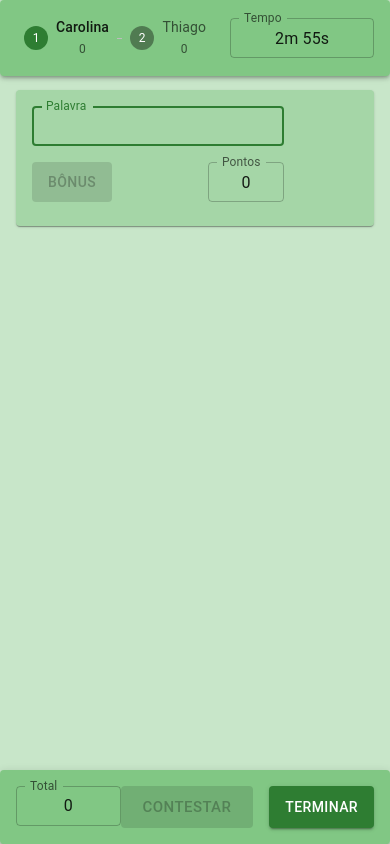
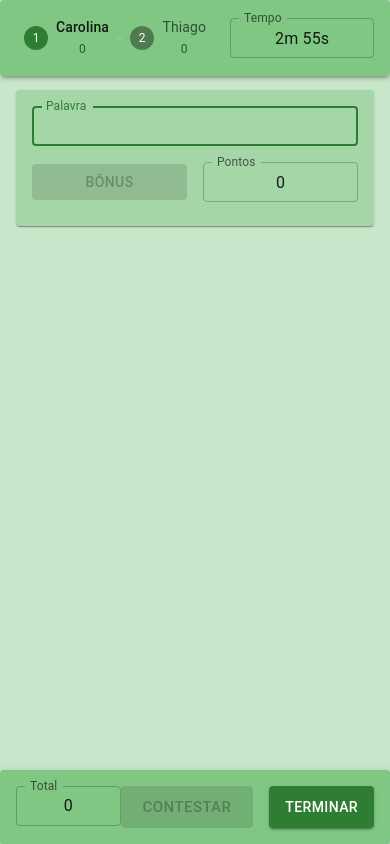
Before and after one commit to zanlucathiago/scrabble, a React (Create React App) app: page / in a window 390 px wide. Built offline with nearby package versions, Linux system fonts and the light colour scheme.

Commit message:
fix: update libs, mobile layout

```diff
--- a/src/components/Column.jsx
+++ b/src/components/Column.jsx
@@ -1,77 +1,83 @@
-import { Button, Stack, TextField } from '@mui/material';
-import { useState } from 'react';
-import WordInput from './WordInput';
+import { Button, Grid, Stack, TextField } from '@mui/material'
+import { useState } from 'react'
+import WordInput from './WordInput'
 
 const multipliers = [
   {
     value: 1,
-    color: 'success',
+    color: 'success'
   },
   {
     value: 2,
     badgeContent: '2x',
-    textColor: 'white',
+    textColor: 'white'
   },
   {
     value: 3,
     badgeContent: '3x',
     color: 'error',
-    textColor: 'white',
-  },
-];
+    textColor: 'white'
+  }
+]
 
-export default function Column({
+export default function Column ({
   autoFocus,
   handleBlur,
   onClickMultiplier,
-  sum,
+  sum
 }) {
-  const [multiplier, setMultiplier] = useState(0);
+  const [multiplier, setMultiplier] = useState(0)
 
   const handleClickMultiplier = () => {
-    const value = multiplier === 2 ? 0 : multiplier + 1;
-    setMultiplier(value);
-    onClickMultiplier(multipliers[value].value);
-  };
+    const value = multiplier === 2 ? 0 : multiplier + 1
+    setMultiplier(value)
+    onClickMultiplier(multipliers[value].value)
+  }
 
-  const { badgeContent, color } = multipliers[multiplier];
+  const { badgeContent, color } = multipliers[multiplier]
 
   return (
+    <Grid container spacing={2}>
+      <Grid item style={{ width: '100%' }}>
+        <WordInput autoFocus={autoFocus} onBlur={handleBlur} />
+      </Grid>
+      <Grid item>
+        <Grid container spacing={2} justifyContent='space-between'>
+          <Grid item xs={6} style={{ width: '100%' }}>
             <Stack
               spacing={2}
-      alignItems="flex-start"
-      justifyContent="space-around"
+              justifyContent='space-around'
               style={{ height: '100%' }}
-    >
-      <WordInput autoFocus={autoFocus} onBlur={handleBlur} />
-      <Stack
-        direction="row"
-        justifyContent="space-between"
-        spacing={2}
-        style={{ width: '100%' }}
             >
               <Button
                 color={color}
                 disabled={!sum}
                 onClick={handleClickMultiplier}
-          variant="contained"
+                style={{ width: '100%' }}
+                variant='contained'
               >
                 Bônus {badgeContent}
               </Button>
+            </Stack>
+          </Grid>
+          <Grid item xs={6} style={{ width: '100%' }}>
             <TextField
-          color="success"
-          size="small"
-          label="Pontos"
+              color='success'
+              size='small'
+              label='Pontos'
+              style={{ width: '100%' }}
               value={sum}
               inputProps={{
-            style: { textAlign: 'center' },
+                style: { textAlign: 'center' }
               }}
               InputProps={{
                 readOnly: true,
-            style: { width: '76px' },
+                style: { width: '100%' }
               }}
             />
-      </Stack>
-    </Stack>
-  );
+          </Grid>
+        </Grid>
+      </Grid>
+    </Grid>
+  )
 }
--- a/src/components/Word.jsx
+++ b/src/components/Word.jsx
@@ -1,58 +1,58 @@
-import { Card, CardContent, Grid, Stack } from '@mui/material';
-import { useState } from 'react';
-import { get } from '../services/score';
-import Column from './Column';
-import Letters from './Letters';
+import { Card, CardContent, Grid, Stack } from '@mui/material'
+import { useState } from 'react'
+import { get } from '../services/score'
+import Column from './Column'
+import Letters from './Letters'
 
-export default function Word({ autoFocus, onBlur }) {
-  const [word, setWord] = useState('');
-  const [multiplier, setMultiplier] = useState(1);
-  const [sum, setSum] = useState(0);
-  const [letters, setLetters] = useState([]);
+export default function Word ({ autoFocus, onBlur }) {
+  const [word, setWord] = useState('')
+  const [multiplier, setMultiplier] = useState(1)
+  const [sum, setSum] = useState(0)
+  const [letters, setLetters] = useState([])
 
-  const handleBlur = (word, focus) => {
-    setWord(word);
-    const letterList = [...word].map((letter) => {
-      const score = get(letter);
+  const handleBlur = (newWord, focus) => {
+    setWord(newWord)
+    const letterList = [...newWord].map(letter => {
+      const score = get(letter)
       return {
         score,
         value: letter,
-        total: score,
-      };
-    });
-    handleForward(letterList, multiplier, focus, word);
-  };
+        total: score
+      }
+    })
+    handleForward(letterList, multiplier, focus, newWord)
+  }
 
   const handleForward = (letterList, wordMultiplier, focus, newWord) => {
-    setLetters(letterList);
+    setLetters(letterList)
     const newSum =
       wordMultiplier *
       (letterList.length === 1
         ? 0
-        : letterList.reduce((total, letter) => total + letter.total, 0));
-    setSum(newSum);
-    onBlur(focus, newWord, newSum, letterList.length);
-  };
+        : letterList.reduce((total, letter) => total + letter.total, 0))
+    setSum(newSum)
+    onBlur(focus, newWord, newSum, letterList.length)
+  }
 
   const handleClick = (letterMultiplier, index) => {
     const letterList = letters.map((letter, i) =>
       i === index
         ? { ...letter, total: letter.score * letterMultiplier }
         : letter
-    );
-    handleForward(letterList, multiplier, false, word);
-  };
+    )
+    handleForward(letterList, multiplier, false, word)
+  }
 
-  const handleClickMultiplier = (wordMultiplier) => {
-    setMultiplier(wordMultiplier);
-    handleForward(letters, wordMultiplier, false, word);
-  };
+  const handleClickMultiplier = wordMultiplier => {
+    setMultiplier(wordMultiplier)
+    handleForward(letters, wordMultiplier, false, word)
+  }
 
   return (
     <Card style={{ backgroundColor: '#a5d6a7' }}>
       <CardContent>
         <Grid container spacing={2}>
-          <Grid item>
+          <Grid item xs={12} sm={6} md={4} lg={3}>
             <Column
               autoFocus={autoFocus}
               handleBlur={handleBlur}
@@ -60,17 +60,23 @@ export default function Word({ autoFocus, onBlur }) {
               sum={sum}
             />
           </Grid>
-          <Grid item xs>
-            <Stack
-              alignItems="stretch"
-              justifyContent="space-around"
-              style={{ height: '100%' }}
-            >
-              <Letters key={word} handleClick={handleClick} letters={letters} />
-            </Stack>
-          </Grid>
+          {word && (
+            <Grid item xs={12} sm={6} md={8} lg={9}>
+              <Stack
+                alignItems='stretch'
+                justifyContent='space-around'
+                style={{ height: '100%' }}
+              >
+                <Letters
+                  key={word}
+                  handleClick={handleClick}
+                  letters={letters}
+                />
+              </Stack>
+            </Grid>
+          )}
         </Grid>
       </CardContent>
     </Card>
-  );
+  )
 }
--- a/src/components/WordInput.jsx
+++ b/src/components/WordInput.jsx
@@ -1,63 +1,64 @@
-import CloseIcon from '@mui/icons-material/Close';
-import { IconButton, InputAdornment, TextField } from '@mui/material';
-import { useState } from 'react';
+import CloseIcon from '@mui/icons-material/Close'
+import { IconButton, InputAdornment, TextField } from '@mui/material'
+import { useState } from 'react'
 
-export default function WordInput({ autoFocus, onBlur }) {
-  const [error, setError] = useState(false);
-  const [value, setValue] = useState('');
+export default function WordInput ({ autoFocus, onBlur }) {
+  const [error, setError] = useState(false)
+  const [value, setValue] = useState('')
 
-  const handleChange = (event) => {
-    setError(false);
-    const { value } = event.target;
-    if (value.length < 16) {
-      setValue(value.replace(/[^a-zçA-ZÇ]+/g, '').toUpperCase());
+  const handleChange = event => {
+    setError(false)
+    const { target } = event
+    if (target.value.length < 16) {
+      setValue(target.value.replace(/[^a-zçA-ZÇ]+/g, '').toUpperCase())
     }
-  };
+  }
 
   const handleBlur = () => {
-    forward(false);
-  };
+    forward(false)
+  }
 
-  const forward = (focus) => {
-    setError(value.length === 1);
-    onBlur(value, focus);
-  };
+  const forward = focus => {
+    setError(value.length === 1)
+    onBlur(value, focus)
+  }
 
-  const keyPress = (event) => {
+  const keyPress = event => {
     if ([9, 13].includes(event.keyCode)) {
-      forward(true);
+      forward(true)
     }
-  };
+  }
 
   const handleClick = () => {
-    setValue('');
-    onBlur('', true);
-  };
+    setValue('')
+    onBlur('', true)
+  }
 
   return (
     <TextField
       key={autoFocus}
       autoFocus={autoFocus}
-      color="success"
+      color='success'
       error={error}
       helperText={error && 'Palavra muito pequena'}
       onKeyDown={keyPress}
-      size="small"
-      label="Palavra"
+      size='small'
+      label='Palavra'
       InputProps={{
         endAdornment: value.length ? (
-          <InputAdornment position="end">
-            <IconButton onClick={handleClick} edge="end">
+          <InputAdornment position='end'>
+            <IconButton onClick={handleClick} edge='end'>
               <CloseIcon />
             </IconButton>
           </InputAdornment>
         ) : null,
-        style: { width: '252px' },
+        style: { width: '100%' }
       }}
       onBlur={handleBlur}
       onChange={handleChange}
+      style={{ width: '100%' }}
       value={value}
-      variant="outlined"
+      variant='outlined'
     />
-  );
+  )
 }
```
Also changed, not shown: package.json (+5 -5 lines), 1 other file (tests, documents, lock files or other folders). Lines whose indentation alone changed are shown as unchanged.
